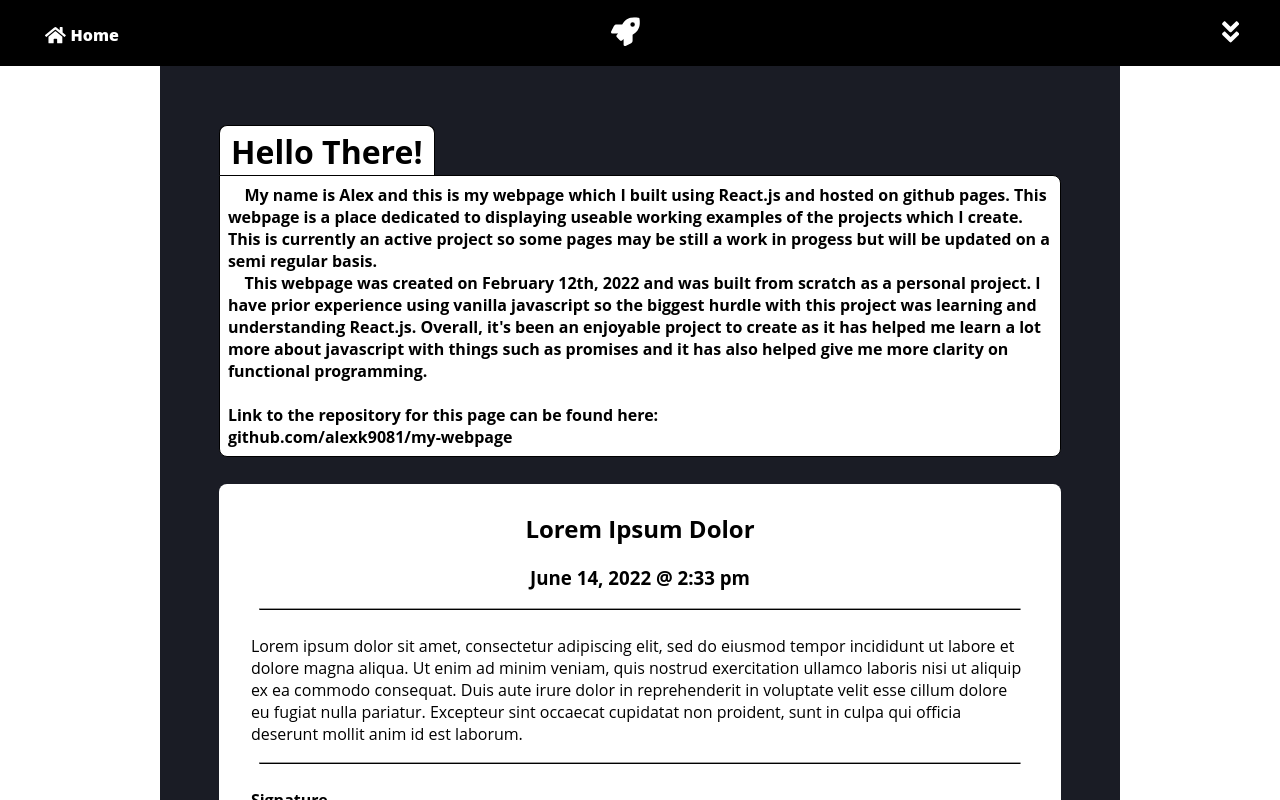
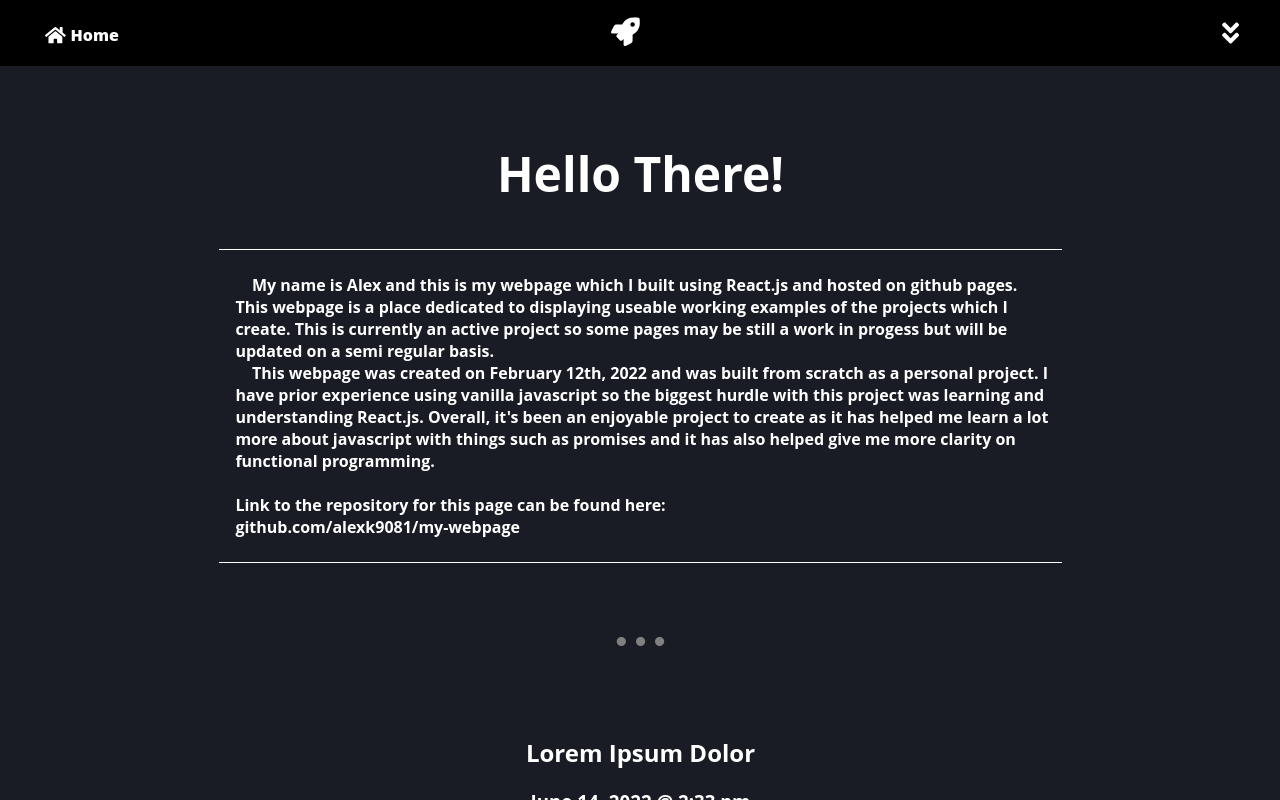
Before and after one commit to alexk9081/my-webpage, a React (Create React App) app: page / in a window 1280 px wide. Built offline with nearby package versions, Linux system fonts and the light colour scheme; a web font is replaced by a local one.

Commit message:
Changed styling of home page and login page

```diff
--- a/src/components/blogPost.js
+++ b/src/components/blogPost.js
@@ -33,6 +33,8 @@ function BlogPost() {
     }
 
     return <div className={classes.post}>
+        <h1 className={classes.postDivider}>•••</h1>
+
         <h2  className={classes.title}>
             Lorem Ipsum Dolor
         </h2>
@@ -50,6 +52,7 @@ function BlogPost() {
         <p className={classes.signatureBody}>
             Whats poppin'
         </p>
+
     </div>
 }
 
--- a/src/components/blogPost.module.css
+++ b/src/components/blogPost.module.css
@@ -5,12 +5,20 @@
 }
 
 .post {
-    color: black;
+    color: white;
     margin: 3%;
-    padding: 0.5rem;
-    background-color: white;
+    padding: 0.5rem 0.5rem 0rem 0.5rem;
+    background-color: #1a1c25;
     border-radius: 8px;
     white-space: pre-line;
+}
+
+.postDivider {
+    font-family: 'Courier New', Courier, monospace;
+    text-align: center;
+    font-size: 2rem;
+    padding-bottom: 3rem;
+    color: gray;
 }
 
 .text {
@@ -26,7 +34,7 @@
 
 .sectionBreak{
     margin:  2% 2rem 3% 2rem;
-    border-bottom: 0.1rem solid black;
+    border-bottom: 0.1rem solid white;
 }
 
 .signatureTitle, .signatureBody, .desc {
--- a/src/components/introBox.module.css
+++ b/src/components/introBox.module.css
@@ -1,32 +1,24 @@
 .intro {
     font-family: "Open Sans", sans-serif;
-    color: black;
+    color: white;
     margin: 3%;
 }
 
 .title {
-    background-color: white;
-    border-color: black;
-    border: 0.1rem;
-    border-style: solid;
-    border-bottom-style: none;
-    border-radius: 8px 8px 0px 0px;
+    background-color: #1a1c25;
+    font-size: 3rem;
     padding: 0.7rem;
-    padding-top: 0.3rem;
-    padding-bottom: 0.1rem;
-    max-width: fit-content;
-    margin-bottom: 0%;
+    text-align: center;
 }
 
 .body {
     margin-top: 0%;
-    padding: 0.5rem;
-    background-color: white;
-    border-radius: 0px 8px 8px 8px;
+    padding: 1.5rem 0.5rem 1.5rem 1rem;
+    background-color: #1a1c25;
     white-space: pre-line;
-    border-color: black;
     border: 0.1rem;
-    border-style: solid;
+    border-top-style: solid;
+    border-bottom-style: solid;
 }
 
 .text {
--- a/src/layout/NavigationBar.js
+++ b/src/layout/NavigationBar.js
@@ -28,7 +28,7 @@ function NavigationBar(props) {
         <div className={classes.navList}>
             <DropdownMenu>
                 {/* <Link className={classes.navItem} to='/test'>Test Page</Link> */}
-                <Link className={classes.menuItem} to='/login'>Login-Logout</Link>
+                <Link className={classes.menuItem} to='/login'>{props.loginState ? "Logout" : "Login"}</Link>
                 {props.loginState && <Link className={classes.menuItem} to='/photo'>Add Photo</Link>}
                 <Link className={classes.menuItem} to='/data'>Add Information</Link>
                 <Link className={classes.menuItem} to='/gallery'>Image Gallery</Link>
--- a/src/layout/dropDownMenu.module.css
+++ b/src/layout/dropDownMenu.module.css
@@ -5,9 +5,9 @@
     border-radius: 4px;
     display: block;
     position: absolute;
-    top: -2.5%;
+    top: 0%;
     right: 2%;
-    transform: translate(0, 60%);
+    transform: translate(0, 20%);
     font-size: 1.7rem;
 }
 
--- a/src/pages/homePage.js
+++ b/src/pages/homePage.js
@@ -11,7 +11,7 @@ function HomePage() {
     window.addEventListener("resize", setPageResize);
 
     useEffect(() => {
-        hidingContent.current.style.width = scrollingContent.current.clientWidth + "px";
+        hidingContent.current.style.width = (scrollingContent.current.clientWidth - 1) + "px";
     }, [pageResize]);
 
 
--- a/src/pages/homePage.module.css
+++ b/src/pages/homePage.module.css
@@ -1,10 +1,8 @@
 .home {
-    background-color: #ffffff;
+    background-color: #1a1c25;
     display: flex;
     flex-flow: column;
-    height: 100%;
     height: calc(100vh - 40px - 1.6rem);
-    background-size:contain;
 }
 
 .mainContent{
--- a/src/pages/loginPage.js
+++ b/src/pages/loginPage.js
@@ -40,19 +40,19 @@ function LoginPage(props) {
         return () => unsubscribe();
     }, [props]);
 
-    return <div>
+    return <div className={classes.loginPage}>
         {props.loginState ?
             <>
-                <h1 className={classes.general}>Google sign-out</h1>
-                <button onClick={googleLogout}>Logout with Google</button>
+                <h1 className={classes.title}>Google sign-out</h1>
+                <button className={classes.loginButton} onClick={googleLogout}>Logout with Google</button>
 
-                <h1 className={classes.general}>Results</h1>
-                <button onClick={getResults}>Get result</button>
+                <h1 className={classes.title}>Results</h1>
+                <button className={classes.loginButton} onClick={getResults}>Get result</button>
             </>
             :
             <>
-                <h1 className={classes.general}>Google sign-in</h1>
-                <button onClick={googleLogin}>Login with Google</button>
+                <h1 className={classes.title}>Google sign-in</h1>
+                <button className={classes.loginButton} onClick={googleLogin}>Login with Google</button>
             </>
         }
     </div>
--- a/src/pages/loginPage.module.css
+++ b/src/pages/loginPage.module.css
@@ -1,3 +1,24 @@
-.general{
+.title{
     text-align: center;
+    color: white;
 }
+
+.loginPage{
+    font-family: "Open Sans", sans-serif;
+    text-align: center;
+    background-color: #1a1c25;
+    display: flex;
+    flex-flow: column;
+    height: calc(100vh - 40px - 1.6rem);
+    align-items: center;
+}
+
+.loginButton{
+    width: 300px;
+    height: 75px;
+    background-color: white;
+}
+
+.loginButton:hover{
+    cursor: pointer;
+}
```
